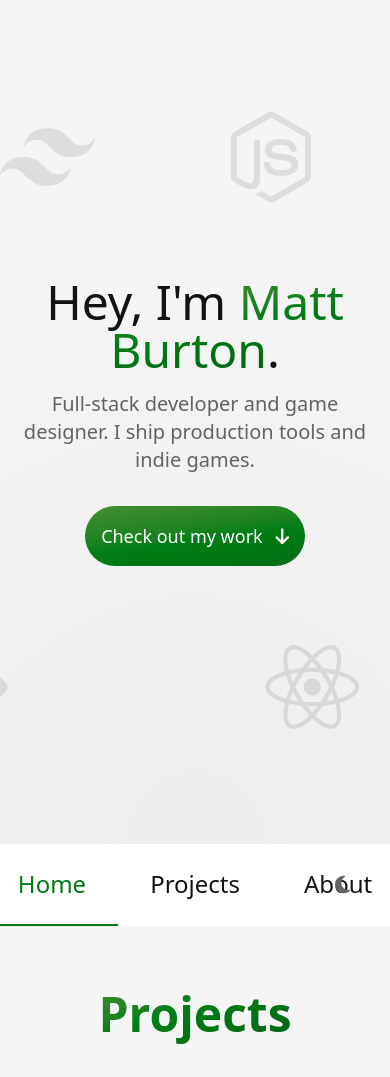
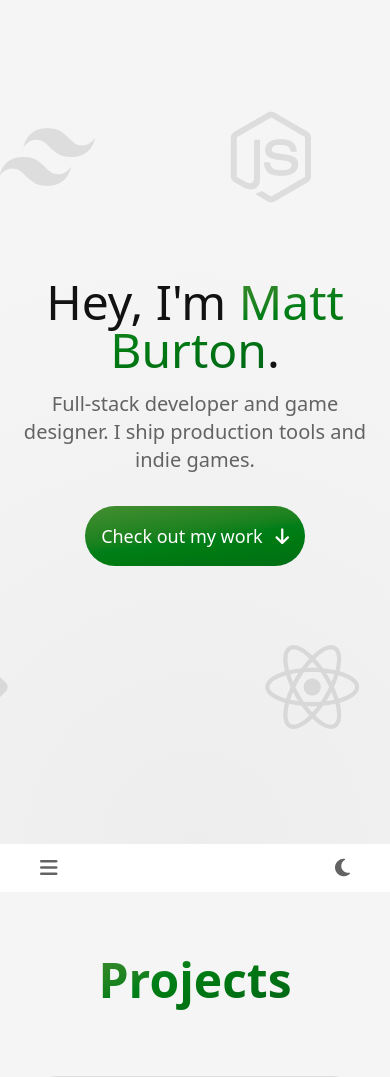
Before and after one commit to matthewjburton/portfolio, a React (Vite) app: page / in a window 390 px wide. Shown: the top 1077 px of the page. Built offline with nearby package versions, Linux system fonts and the light colour scheme; some icons are missing.

Commit message:
fix overlapping nav and dark mode toggle

```diff
--- a/eslint.config.js
+++ b/eslint.config.js
@@ -46,6 +46,8 @@ export default tseslint.config(
         { argsIgnorePattern: '^_' },
       ],
       '@typescript-eslint/no-explicit-any': 'warn',
+      '@typescript-eslint/no-unsafe-assignment': 'off',
+      '@typescript-eslint/no-unsafe-call': 'off',
       'prefer-const': 'error', // Use the standard ESLint rule
     },
   },
--- a/src/Components/Nav.tsx
+++ b/src/Components/Nav.tsx
@@ -1,6 +1,6 @@
 import useSticky from '@/hooks/useSticky'
 import { useDarkMode } from '@/hooks/useDarkMode'
-import React from 'react'
+import React, { useState, useEffect } from 'react'
 import { Link as ScrollLink } from 'react-scroll'
 
 const sections = ['Home', 'Projects', 'About']
@@ -8,12 +8,42 @@ const sections = ['Home', 'Projects', 'About']
 const Nav: React.FC = () => {
   const isSticky = useSticky()
   const { isDark, toggle } = useDarkMode()
+  const [menuOpen, setMenuOpen] = useState(false)
+
+  // Close menu on resize above sm breakpoint
+  useEffect(() => {
+    const mq = window.matchMedia('(min-width: 640px)')
+    const handler = () => {
+      if (mq.matches) {
+        setMenuOpen(false)
+      }
+    }
+    mq.addEventListener('change', handler)
+    return () => {
+      mq.removeEventListener('change', handler)
+    }
+  }, [])
 
   return (
     <nav
-      className={`bg-background dark:bg-dark-background z-20 flex w-full flex-row items-center justify-center text-2xl ${isSticky ? 'sticky top-0 border-b border-border shadow-sm dark:border-dark-border dark:shadow-md' : ''}`}
+      className={`bg-background dark:bg-dark-background z-20 flex w-full flex-col text-2xl ${isSticky ? 'sticky top-0 border-b border-border shadow-sm dark:border-dark-border dark:shadow-md' : ''}`}
     >
-      <div className="flex flex-row">
+      {/* Top bar */}
+      <div className="flex w-full items-center justify-center">
+        {/* Hamburger — visible below sm */}
+        <button
+          onClick={() => {
+            setMenuOpen((prev) => !prev)
+          }}
+          type="button"
+          className="text-text-muted dark:text-dark-text-muted hover:text-accent dark:hover:text-dark-accent absolute left-8 cursor-pointer p-2 text-xl transition-colors sm:hidden"
+          aria-label="Toggle menu"
+        >
+          <i className={`fa-solid ${menuOpen ? 'fa-xmark' : 'fa-bars'}`} />
+        </button>
+
+        {/* Nav links — hidden below sm */}
+        <div className="hidden flex-row sm:flex">
           {sections.map((section) => (
             <ScrollLink
               key={section}
@@ -29,13 +59,43 @@ const Nav: React.FC = () => {
             </ScrollLink>
           ))}
         </div>
+
+        {/* Spacer for mobile to keep toggle right-aligned */}
+        <div className="py-6 sm:hidden" />
+
+        {/* Theme toggle */}
         <button
           onClick={toggle}
+          type="button"
           className="text-text-muted dark:text-dark-text-muted hover:text-accent dark:hover:text-dark-accent absolute right-8 cursor-pointer p-2 text-xl transition-colors md:right-12 lg:right-24"
           aria-label="Toggle dark mode"
         >
           <i className={`fa-solid ${isDark ? 'fa-sun' : 'fa-moon'}`} />
         </button>
+      </div>
+
+      {/* Mobile dropdown menu */}
+      {menuOpen && (
+        <div className="border-border dark:border-dark-border flex flex-col border-t sm:hidden">
+          {sections.map((section) => (
+            <ScrollLink
+              key={section}
+              to={section}
+              duration={500}
+              smooth
+              spy={true}
+              offset={-100}
+              className="text-text dark:text-dark-text hover:bg-border/50 dark:hover:bg-dark-border/50 px-8 py-4 text-lg transition-colors hover:cursor-pointer"
+              activeClass="text-gradient-accent"
+              onClick={() => {
+                setMenuOpen(false)
+              }}
+            >
+              {section}
+            </ScrollLink>
+          ))}
+        </div>
+      )}
     </nav>
   )
 }
```
Also changed, not shown: .claude/settings.local.json (added). Lines whose indentation alone changed are shown as unchanged.
